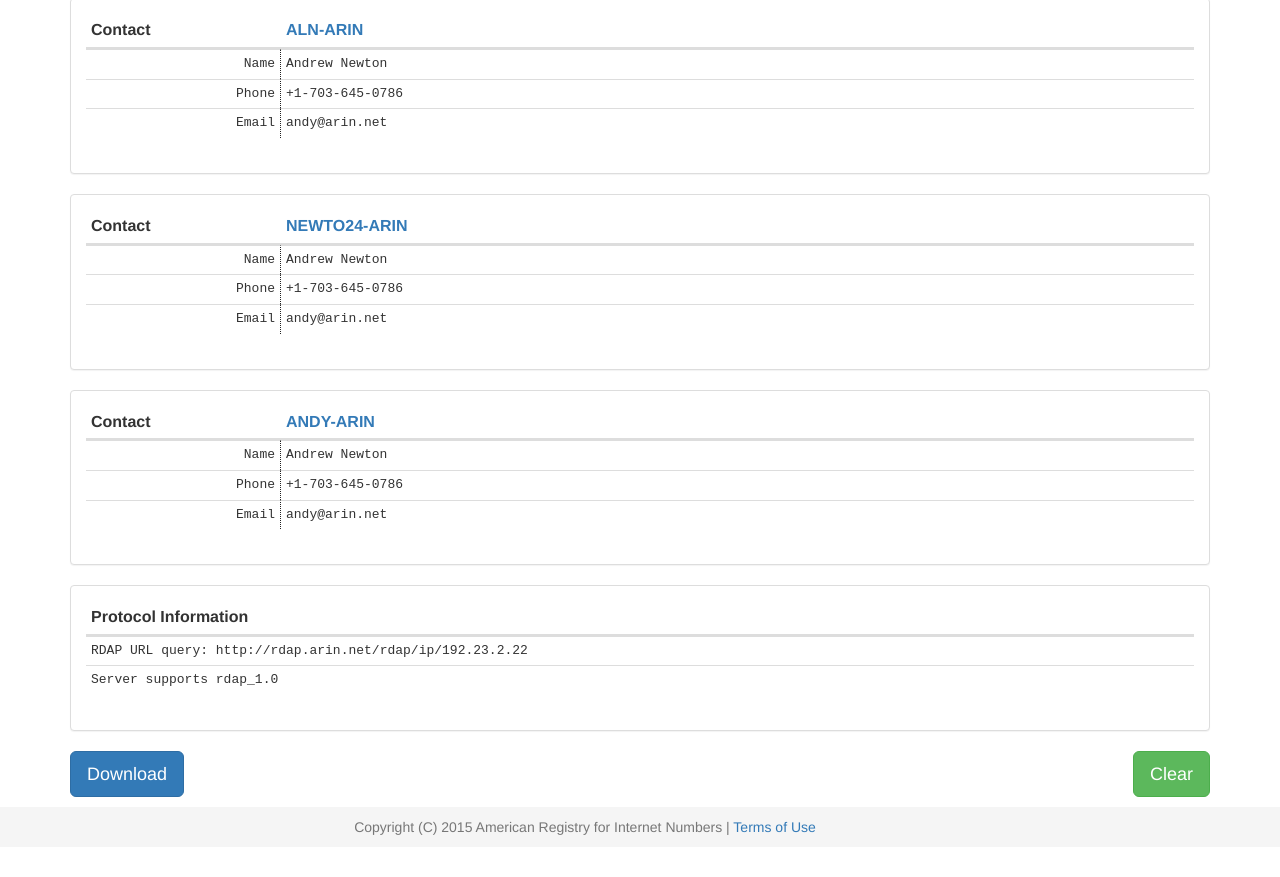
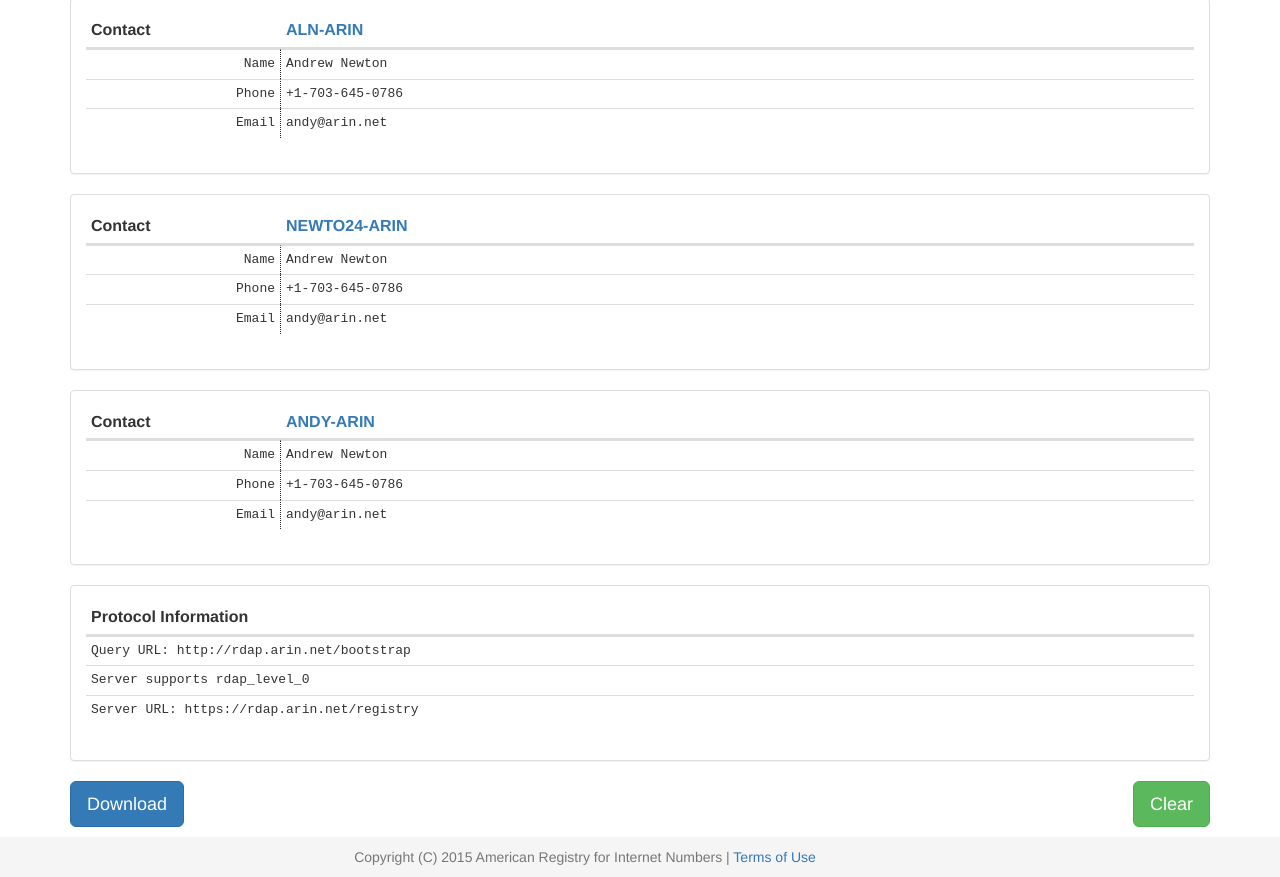
Before and after one commit to arineng/rdap_webspa, a website: page src/index.html in a window 1280 px wide. Shown: the part 1075-1952 px from the top of the page. Before the commit the page ends 1922 px from the top, so only its background shows below. Drawn offline with Linux system fonts and the light colour scheme.

Commit message:
method for the protocol information panel

```diff
--- a/src/site.js
+++ b/src/site.js
@@ -25,6 +25,34 @@ function makeQueryTermDiv( term, description ) {
           .appendTo( $queryTerm );
   $('#querycontainer' ).after( $queryTerm );
   return $queryTerm;
+}
+
+/*
+ * Creates the protocol information div.
+ * Input: protocolMsgs is an array of strings
+ * Output: a JQuery div element containing the table
+ */
+function makeProtocolTable( protocolMsgs )
+{
+  var $tbody = $('<tbody>');
+  $.each( protocolMsgs, function( e ){
+    $tbody.append(  $('<tr>' )
+            .append( $('<td>' )
+                    .text( protocolMsgs[ e ] ) ) );
+  });
+  return $('<div class="panel panel-default">')
+          .append( $('<div class="panel-body">')
+                  .append( $('<table class="table table-condensed">')
+                          .append( $('<thead>' )
+                                  .append( $('<tr>')
+                                          .append( $('<th>' )
+                                                  .text( "Protocol Information" )
+                                  )
+                          )
+                  )
+                          .append( $tbody )
+          )
+  );
 }
 
 function clearDivs()
@@ -64,4 +92,8 @@ $(document).ready( function() {
   var data = new Blob( makeTsvData(),{type: "text/plain"});
   tsvFile = window.URL.createObjectURL(data);
   $('#clear > a').attr( "href", tsvFile );
+
+  //test of the method... remove later
+  $('#results' ).append( makeProtocolTable( [ "Query URL: http://rdap.arin.net/bootstrap",
+    "Server supports rdap_level_0", "Server URL: https://rdap.arin.net/registry" ] ) );
 });
```
Also changed, not shown: src/index.html (+2 -0 lines).
